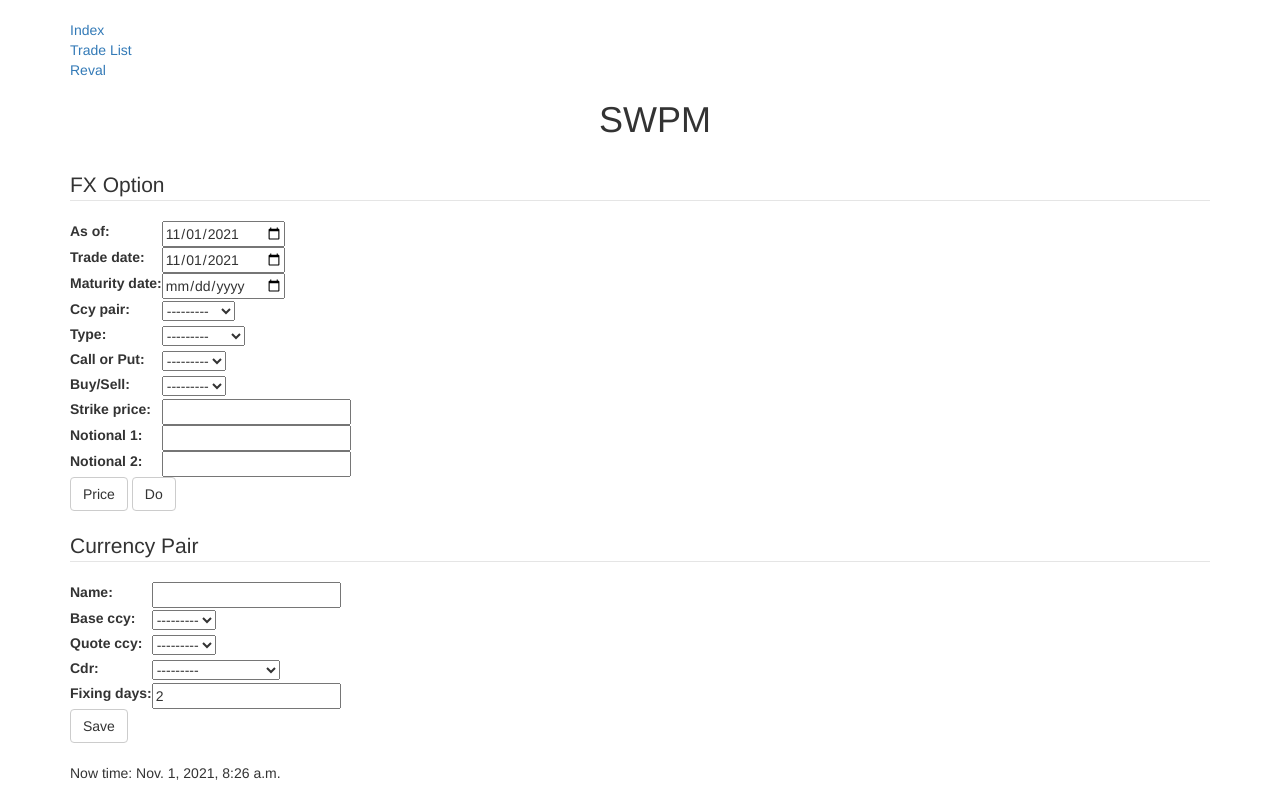
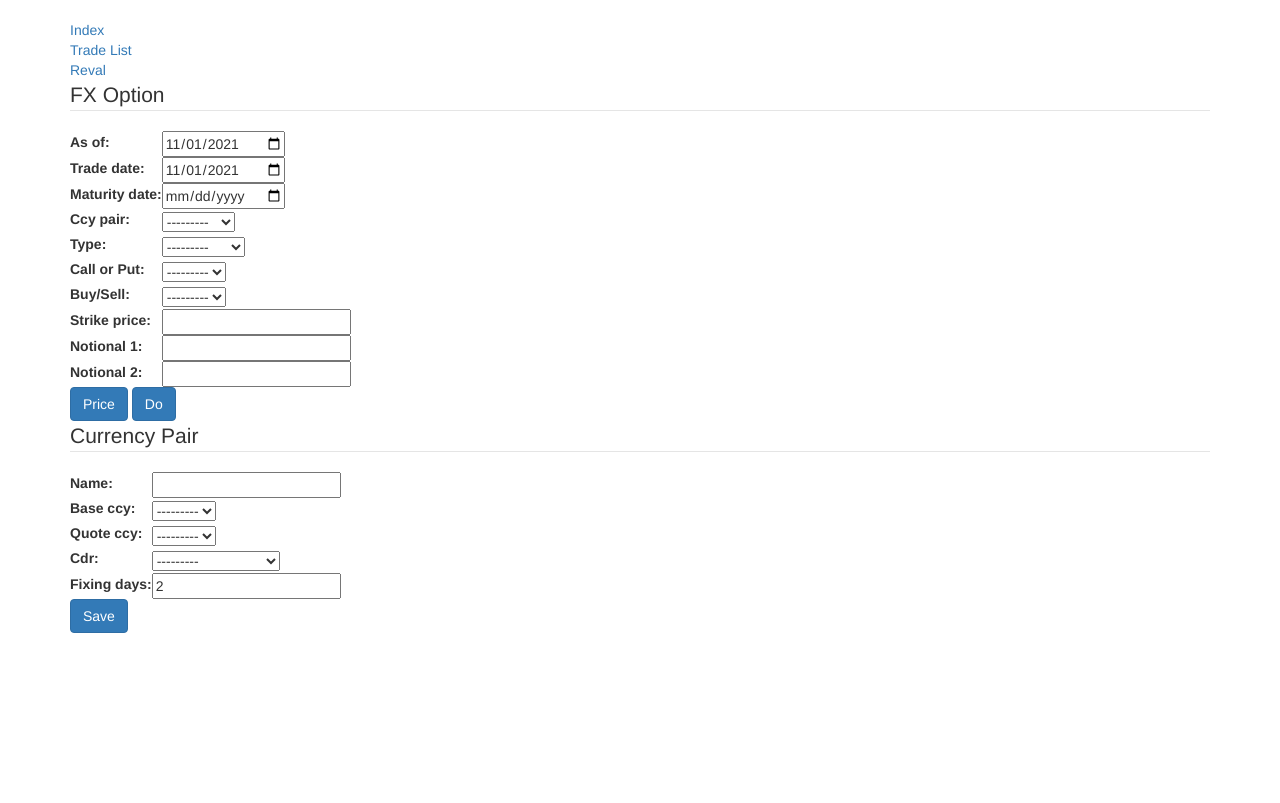
Before and after one commit to tlapfai/treasury_system, a Django app: page / in a window 1280 px wide. After the commit the page ends 633 px from the top, so only its background shows below. Run offline with Django 3.2, Linux system fonts and the light colour scheme; tables that the repository leaves empty hold one stand-in row (values such as "Sample post"); some libraries are stand-ins or nearby versions.

Commit message:
Update index.html

```diff
--- a/swpm/templates/swpm/index.html
+++ b/swpm/templates/swpm/index.html
@@ -3,52 +3,66 @@
 {% load humanize %}
 
 {% block body %}
-<section class="about-header container border-bottom text-center"><h1>SWPM</h1></section><br>
+<div class="flex-container">
 
-<div class="trade-ticket">
+	<div class="trade-ticket flex-item">
 		<form action="{% url 'pricing' %}" method="post" >
 			<fieldset>
 				<legend>FX Option</legend>
 					<table>
 						{{ as_of_form.as_table }}
 						{{ myFXOform.as_table }}
-					{{ trade_detail_form.as_table }}
 					</table>
-				<button type="submit" class="btn btn-default">Price</button>
-				<button type="submit" class="btn btn-default" formaction="{% url 'pricing-do' %}">Do</button>
+					<button type="submit" class="btn btn-primary">Price</button>
+					<button type="submit" class="btn btn-primary" formaction="{% url 'pricing-do' %}">Do</button>
 			</fieldset>
 		</form>
-</div><br>
+	</div>
 
 	{% if results.npv %}
-	<div class='valuation'>
+		<div class='valuation flex-item'>
 			<table class='valuation-table'>
-			<tr><td>Spot</td><td>{{ market_data.spot|floatformat:4 }}</td></tr>
-			<tr><td>NPV</td><td>{{ results.npv|floatformat:2 | intcomma }}</td></tr>
-			<tr><td>Delta</td><td>{{ results.delta|floatformat:2 | intcomma }}</td></tr>
-			<tr><td>Gamma</td><td>{{ results.gamma|floatformat:2 | intcomma }}</td></tr>
-			<tr><td>Vega</td><td>{{ results.vega|floatformat:2 | intcomma }}</td></tr>
+			<legend>Valuation</legend>
+				<tr><th>Spot</th><td>{{ market_data.spot|floatformat:4 }}</td></tr>
+				<tr><th>NPV</th><td>{{ results.npv|floatformat:2 | intcomma }}</td></tr>
+				<tr><th>Delta</th><td>{{ results.delta|floatformat:2 | intcomma }}</td></tr>
+				<tr><th>Gamma</th><td>{{ results.gamma|floatformat:2 | intcomma }}</td></tr>
+				<tr><th>Vega</th><td>{{ results.vega|floatformat:2 | intcomma }}</td></tr>
+				<tr><th>Theta</th><td>{{ results.theta|floatformat:2 | intcomma }}</td></tr>
+				<tr><th>Ccy1 Rho</th><td>{{ results.rho|floatformat:2 | intcomma }}</td></tr>
+				<tr><th>Ccy2 Rho</th><td>{{ results.dividendRho|floatformat:2 | intcomma }}</td></tr>
+				<tr><th>ITM Prob.</th><td>{{ results.itmCashProbability |floatformat:2 | intcomma }}</td></tr>
 			</table>
-	</div><br>
+			{% if valuation_message %}
+				<span>{{ valuation_message }}</span>
+			{% endif %}
+		</div>
 	{% endif %}
 
-<div class='ccypair'>
+	<div class='ccypair flex-item'>
 		<form action="{% url 'ccypair' %}" method="post">
 			<fieldset>
 				<legend>Currency Pair</legend>
 				<table>{{ myform.as_table }}</table>
-			<button type="submit" class="btn btn-default">Save</button>
+				<button type="submit" class="btn btn-primary">Save</button>
 			</fieldset>
 		</form>
 		<span class='ccypair-msg'>{{ message }}<span>
-</div><br>
+	</div>
 
-<span>Now time: {{ mytime }}</span>
+</div>
 
 {% endblock %}
 
 
 {% block script %}
+
+	<script src="{% static 'swpm/jquery-3.6.0.slim.min.js' %}"></script>
+
+    <script type="text/javascript" src="https://cdnjs.cloudflare.com/ajax/libs/popper.js/2.4.4/cjs/popper.min.js"></script>
+	<script src="https://maxcdn.bootstrapcdn.com/bootstrap/4.0.0/js/bootstrap.min.js" integrity="sha384-JZR6Spejh4U02d8jOt6vLEHfe/JQGiRRSQQxSfFWpi1MquVdAyjUar5+76PVCmYl" crossorigin="anonymous"></script>
+    <script src="https://unpkg.com/bootstrap-table@1.18.3/dist/bootstrap-table.min.js"></script>
+
 	<script src="{% static 'swpm/index.js' %}"></script>
-	<script src="{% static 'swpm/jquery-3.6.0.slim.min.js' %}"></script>
+
 {% endblock %}
```
Lines whose indentation alone changed are shown as unchanged.
